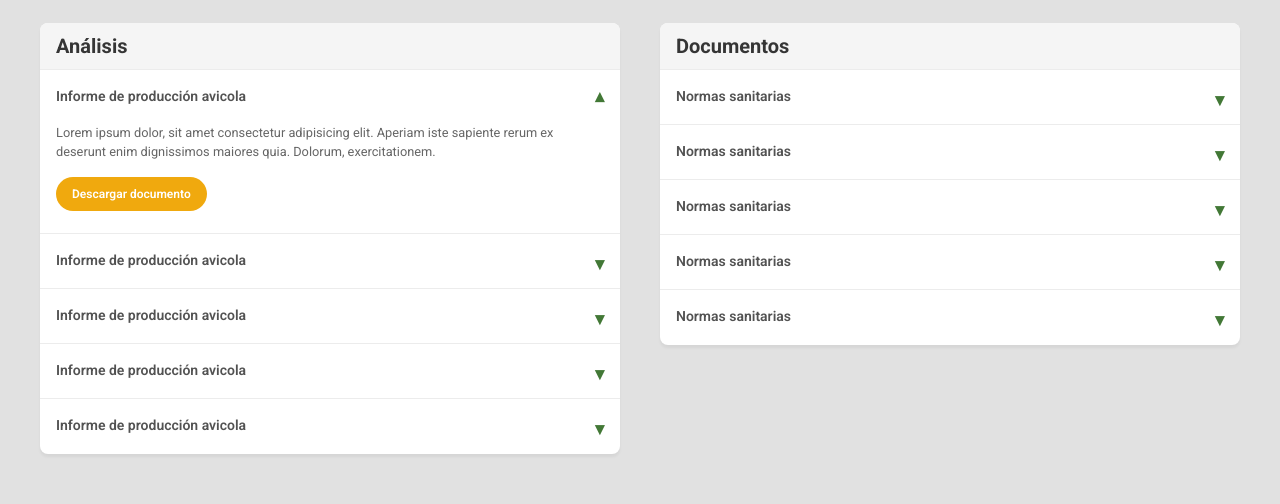
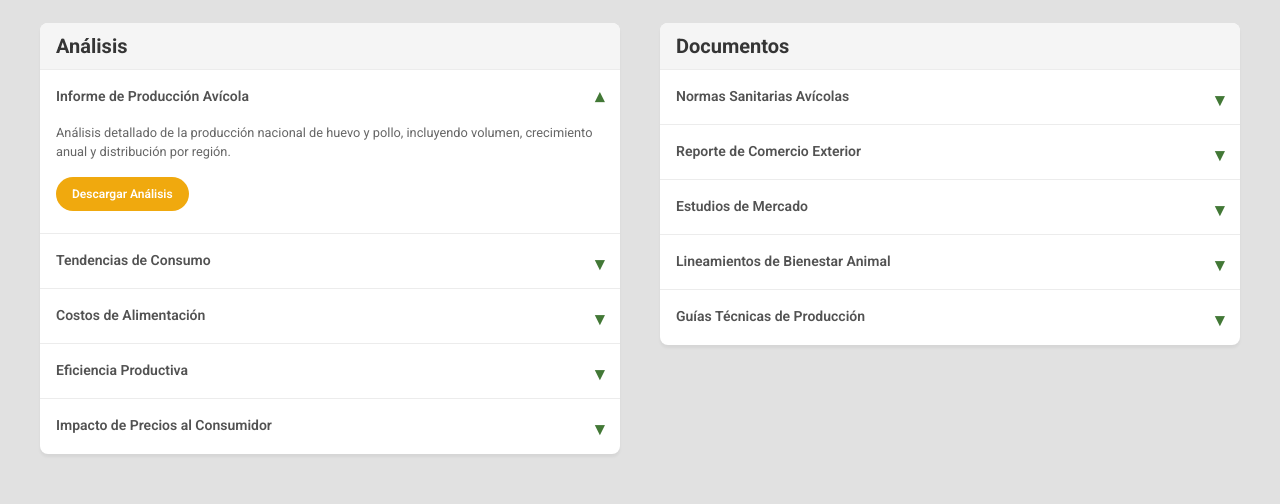
Before and after one commit to BramdonSantiago/agricultural-intelligence, a Next.js app: page / in a window 1280 px wide. Shown: the part 929-1433 px from the top of the page. Built offline with nearby package versions, Linux system fonts and the light colour scheme.

Commit message:
ADD Analysis and Documents

```diff
--- a/src/app/page.tsx
+++ b/src/app/page.tsx
@@ -95,6 +95,82 @@ export default function Home() {
     },
   ];
 
+  const poultryAnalysis = [
+    {
+      id: 1,
+      title: "Informe de Producción Avícola",
+      description:
+        "Análisis detallado de la producción nacional de huevo y pollo, incluyendo volumen, crecimiento anual y distribución por región.",
+      link: "/docs/analisis/informe-produccion-avicola.pdf",
+    },
+    {
+      id: 2,
+      title: "Tendencias de Consumo",
+      description:
+        "Estudio sobre el comportamiento del consumidor, cambios en hábitos alimenticios y demanda de productos avícolas.",
+      link: "/docs/analisis/tendencias-consumo-avicola.pdf",
+    },
+    {
+      id: 3,
+      title: "Costos de Alimentación",
+      description:
+        "Evaluación de los principales insumos para la alimentación avícola, variaciones de precios y su impacto en la rentabilidad.",
+      link: "/docs/analisis/costos-alimentacion-avicola.pdf",
+    },
+    {
+      id: 4,
+      title: "Eficiencia Productiva",
+      description:
+        "Indicadores clave de desempeño en granjas avícolas, eficiencia por ciclo productivo y uso de recursos.",
+      link: "/docs/analisis/eficiencia-productiva-avicola.pdf",
+    },
+    {
+      id: 5,
+      title: "Impacto de Precios al Consumidor",
+      description:
+        "Análisis del comportamiento de precios de huevo y pollo en el mercado interno y su relación con costos de producción.",
+      link: "/docs/analisis/impacto-precios-consumidor.pdf",
+    },
+  ];
+
+  const poultryDocuments = [
+    {
+      id: 1,
+      title: "Normas Sanitarias Avícolas",
+      description:
+        "Compendio de regulaciones y lineamientos sanitarios aplicables a la producción de huevo y pollo.",
+      link: "/docs/documentos/normas-sanitarias-avicolas.pdf",
+    },
+    {
+      id: 2,
+      title: "Reporte de Comercio Exterior",
+      description:
+        "Información sobre exportaciones e importaciones de productos avícolas, mercados destino y balanza comercial.",
+      link: "/docs/documentos/reporte-comercio-exterior-avicola.pdf",
+    },
+    {
+      id: 3,
+      title: "Estudios de Mercado",
+      description:
+        "Investigaciones de mercado enfocadas en competitividad, precios y oportunidades del sector avícola.",
+      link: "/docs/documentos/estudios-mercado-avicola.pdf",
+    },
+    {
+      id: 4,
+      title: "Lineamientos de Bienestar Animal",
+      description:
+        "Documentación técnica sobre prácticas recomendadas de bienestar animal en la producción avícola.",
+      link: "/docs/documentos/bienestar-animal-avicola.pdf",
+    },
+    {
+      id: 5,
+      title: "Guías Técnicas de Producción",
+      description:
+        "Manuales y guías operativas para la producción eficiente y sostenible de huevo y pollo.",
+      link: "/docs/documentos/guias-tecnicas-produccion.pdf",
+    },
+  ];
+
 
   useEffect(() => {
     const accordions = document.querySelectorAll<HTMLDetailsElement>(
@@ -158,61 +234,19 @@ export default function Home() {
           <div className="documentation-content">
             <h3 className="title-documentation">Análisis</h3>
             <div className="accordion">
-              <details open className="accordion-item">
-                <summary>Informe de producción avicola</summary>
+              {poultryAnalysis.map((analysis, index) => (
+                <details key={analysis.id} open className="accordion-item">
+                  <summary>{analysis.title}</summary>
                   <div className="accordion-body">
                     <p>
-                    Lorem ipsum dolor, sit amet consectetur adipisicing elit. Aperiam iste sapiente rerum ex deserunt enim dignissimos maiores quia. Dolorum, exercitationem.
+                      {analysis.description}
                     </p>
                     <div className="mt-4">
-                    <a href="#" className="btn btn-secondary">Descargar documento</a>
+                      <a href={analysis.link} target="_blank" download className="btn btn-secondary">Descargar Análisis</a>
                     </div>
                   </div>
                 </details>
-              <details className="accordion-item">
-                <summary>Informe de producción avicola</summary>
-                <div className="accordion-body">
-                  <p>
-                    Lorem ipsum dolor, sit amet consectetur adipisicing elit. Earum temporibus sequi debitis veniam quod minima ex vitae omnis porro, voluptates vero similique magni nisi quo placeat perferendis qui dolorum tempora? Quaerat nulla ex explicabo, pariatur blanditiis veritatis? Molestiae repudiandae facere alias laborum numquam repellendus qui ab hic aliquid, facilis quam earum saepe voluptatum delectus accusamus beatae. Laboriosam sapiente amet quod libero iure, ea pariatur culpa facilis consequuntur quos vero magnam distinctio esse deserunt autem omnis mollitia qui explicabo inventore modi quis incidunt molestiae fugit labore? Aut, reprehenderit? Distinctio incidunt numquam repudiandae nostrum. Iste, impedit. Suscipit animi dolorem consequatur optio doloribus, numquam qui fuga? Aspernatur eveniet harum aliquam minima, tempora facilis facere libero a, quam incidunt repellendus quibusdam necessitatibus maiores odit!
-                  </p>
-                  <div className="mt-4">
-                    <a href="#" className="btn btn-secondary">Descargar documento</a>
-                  </div>
-                </div>
-              </details>
-              <details className="accordion-item">
-                <summary>Informe de producción avicola</summary>
-                <div className="accordion-body">
-                  <p>
-                    Lorem ipsum dolor, sit amet consectetur adipisicing elit. Aperiam iste sapiente rerum ex deserunt enim dignissimos maiores quia. Dolorum, exercitationem.
-                  </p>
-                  <div className="mt-4">
-                    <a href="#" className="btn btn-secondary">Descargar documento</a>
-                  </div>
-                </div>
-              </details>
-              <details className="accordion-item">
-                <summary>Informe de producción avicola</summary>
-                <div className="accordion-body">
-                  <p>
-                    Lorem ipsum dolor, sit amet consectetur adipisicing elit. Aperiam iste sapiente rerum ex deserunt enim dignissimos maiores quia. Dolorum, exercitationem.
-                  </p>
-                  <div className="mt-4">
-                    <a href="#" className="btn btn-secondary">Descargar documento</a>
-                  </div>
-                </div>
-              </details>
-              <details className="accordion-item">
-                <summary>Informe de producción avicola</summary>
-                <div className="accordion-body">
-                  <p>
-                    Lorem ipsum dolor, sit amet consectetur adipisicing elit. Aperiam iste sapiente rerum ex deserunt enim dignissimos maiores quia. Dolorum, exercitationem.
-                  </p>
-                  <div className="mt-4">
-                    <a href="#" className="btn btn-secondary">Descargar documento</a>
-                  </div>
-                </div>
-              </details>
+              ))}
             </div>
           </div>
         </div>
@@ -220,61 +254,19 @@ export default function Home() {
           <div className="documentation-content">
             <h3 className="title-documentation">Documentos</h3>
             <div className="accordion">
-              <details open className="accordion-item">
-                <summary>Normas sanitarias</summary>
+              {poultryDocuments.map((document, index) => (
+                <details key={document.id} open className="accordion-item">
+                  <summary>{document.title}</summary>
                   <div className="accordion-body">
                     <p>
-                    Lorem ipsum dolor, sit amet consectetur adipisicing elit. Aperiam iste sapiente rerum ex deserunt enim dignissimos maiores quia. Dolorum, exercitationem.
+                      {document.description}
                     </p>
                     <div className="mt-4">
-                    <a href="#" className="btn btn-secondary">Descargar documento</a>
+                      <a href={document.link} target="_blank" download className="btn btn-secondary">Descargar Documento</a>
                     </div>
                   </div>
                 </details>
-              <details className="accordion-item">
-                <summary>Normas sanitarias</summary>
-                <div className="accordion-body">
-                  <p>
-                    Lorem ipsum dolor, sit amet consectetur adipisicing elit. Aperiam iste sapiente rerum ex deserunt enim dignissimos maiores quia. Dolorum, exercitationem.
-                  </p>
-                  <div className="mt-4">
-                    <a href="#" className="btn btn-secondary">Descargar documento</a>
-                  </div>
-                </div>
-              </details>
-              <details className="accordion-item">
-                <summary>Normas sanitarias</summary>
-                <div className="accordion-body">
-                  <p>
-                    Lorem ipsum dolor, sit amet consectetur adipisicing elit. Aperiam iste sapiente rerum ex deserunt enim dignissimos maiores quia. Dolorum, exercitationem.
-                  </p>
-                  <div className="mt-4">
-                    <a href="#" className="btn btn-secondary">Descargar documento</a>
-                  </div>
-                </div>
-              </details>
-              <details className="accordion-item">
-                <summary>Normas sanitarias</summary>
-                <div className="accordion-body">
-                  <p>
-                    Lorem ipsum dolor, sit amet consectetur adipisicing elit. Aperiam iste sapiente rerum ex deserunt enim dignissimos maiores quia. Dolorum, exercitationem.
-                  </p>
-                  <div className="mt-4">
-                    <a href="#" className="btn btn-secondary">Descargar documento</a>
-                  </div>
-                </div>
-              </details>
-              <details className="accordion-item">
-                <summary>Normas sanitarias</summary>
-                <div className="accordion-body">
-                  <p>
-                    Lorem ipsum dolor, sit amet consectetur adipisicing elit. Aperiam iste sapiente rerum ex deserunt enim dignissimos maiores quia. Dolorum, exercitationem.
-                  </p>
-                  <div className="mt-4">
-                    <a href="#" className="btn btn-secondary">Descargar documento</a>
-                  </div>
-                </div>
-              </details>
+              ))}
             </div>
           </div>
         </div>
```
Lines whose indentation alone changed are shown as unchanged.
